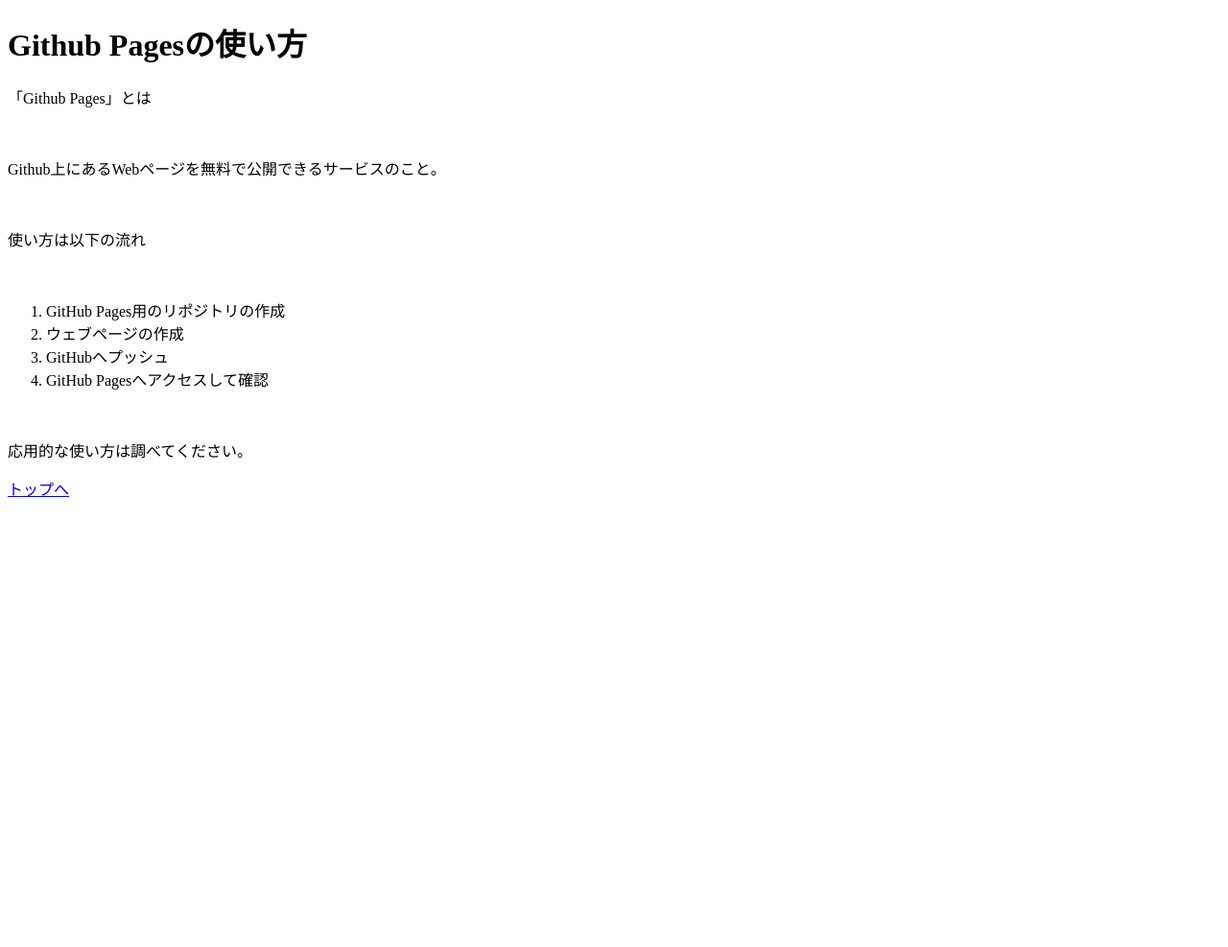
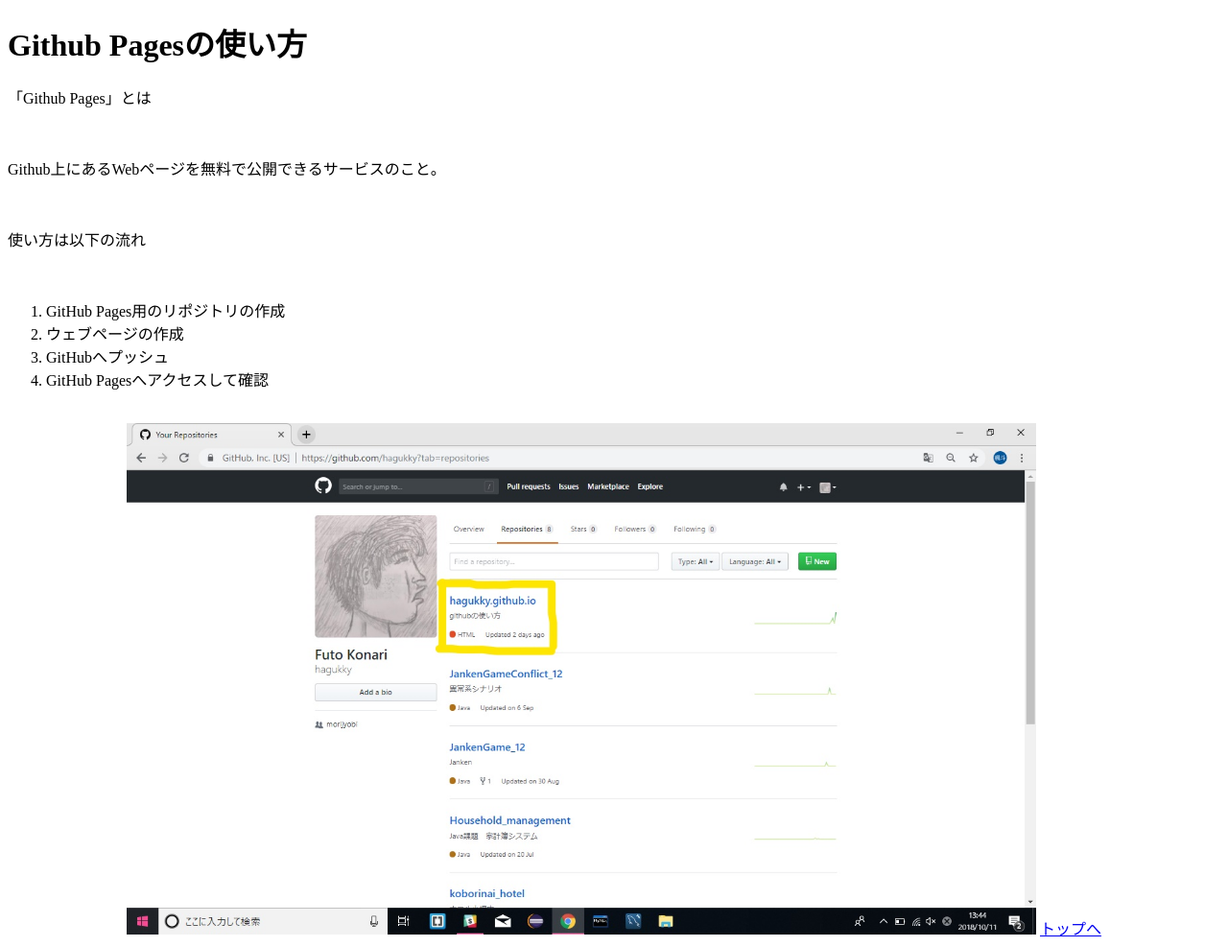
Before and after one commit to hagukky/hagukky.github.io, a plain HTML site: page howtouse.html in a window 1280 px wide. Shown: the whole page at 96% size. Before the commit the page ends 800 px from the top, so only its background shows below. Drawn offline with Linux system fonts and the light colour scheme.

Commit message:
スクリーンショットの画像を追加した

```diff
--- a/howtouse.html
+++ b/howtouse.html
@@ -17,8 +17,8 @@
 <li>GitHub Pagesへアクセスして確認</li>
 </ol>
 <br>
-
-<p>応用的な使い方は調べてください。</p>
+<center>
+<img src="githubpages.jpg" width="75%" height="75%" >
 
     <a href="index.html">トップへ</a>
 </body>
```
Also changed, not shown: githubpages.jpg (added).
